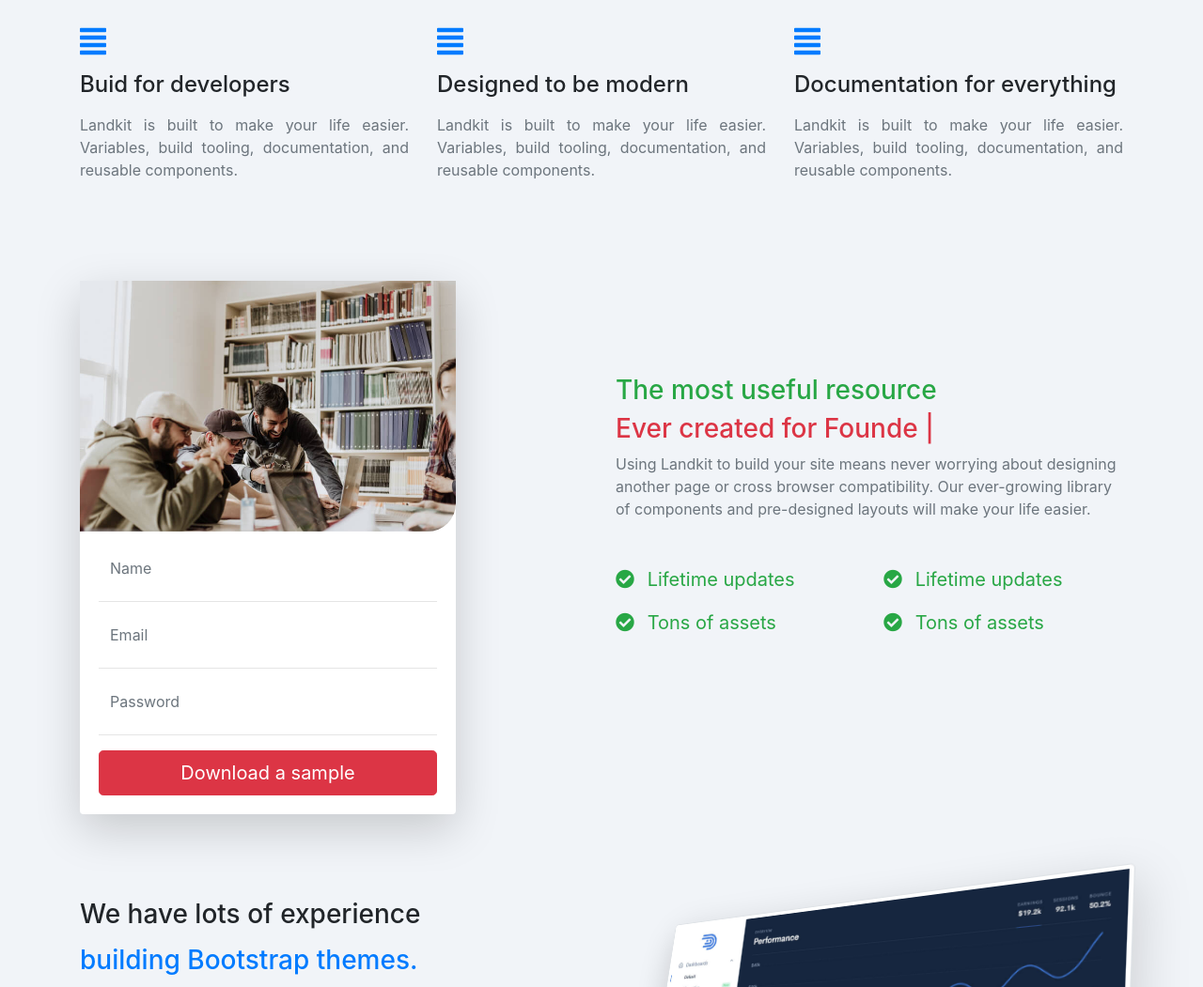
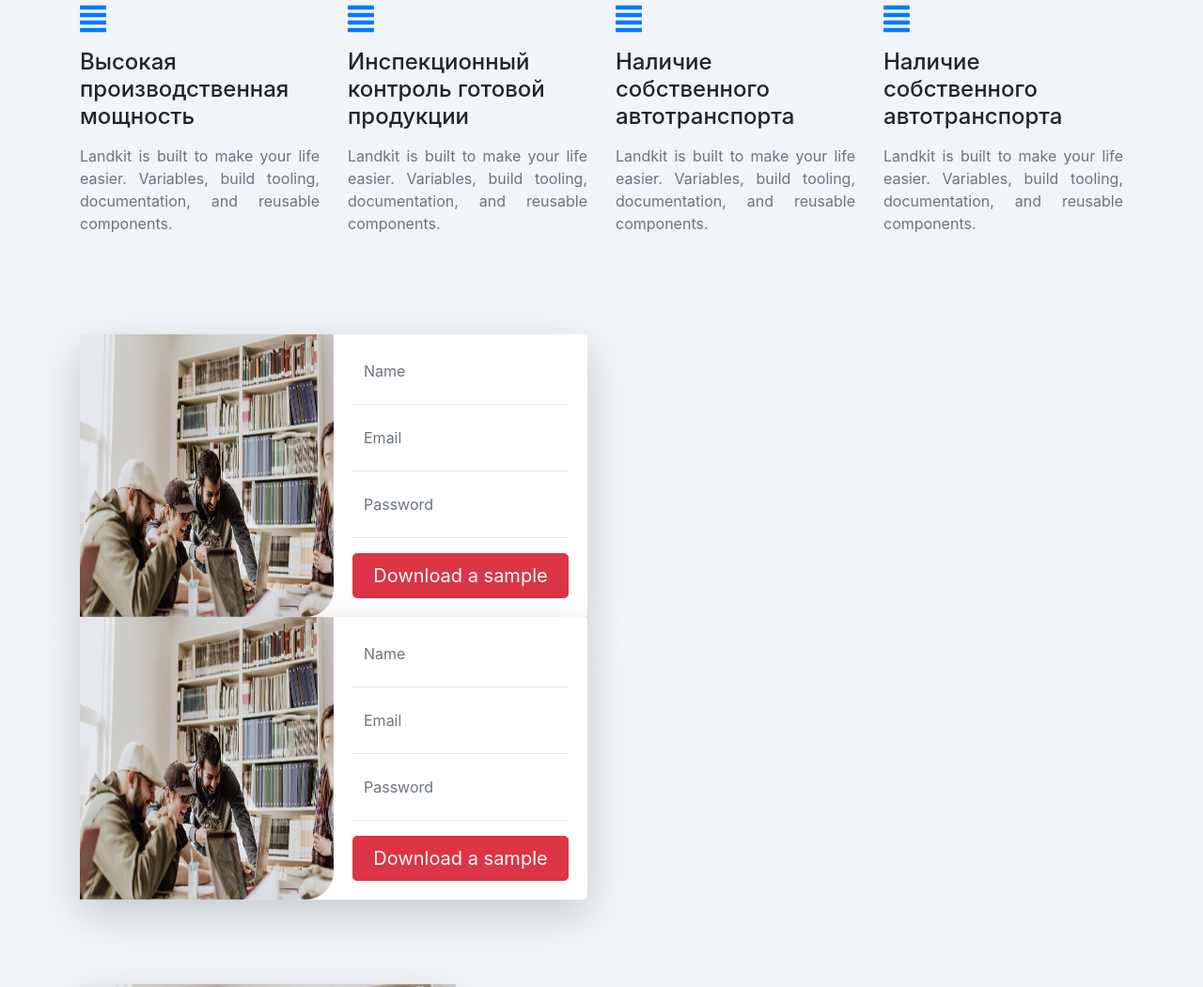
Before and after one commit to artmyseo/zzbmk, a plain HTML site: page index.html in a window 1280 px wide. Shown: the part 632-1683 px from the top of the page at 94% size. Drawn offline with nearby package versions, Linux system fonts and the light colour scheme.

Commit message:
2109fixed

```diff
--- a/index.html
+++ b/index.html
@@ -1,5 +1,5 @@
 <!DOCTYPE html>
-<html lang="en">
+<html lang="ru">
 <head>
   <meta charset="UTF-8">
   <meta name="viewport" content="width=device-width, initial-scale=1.0">
@@ -11,7 +11,7 @@
   <link rel="stylesheet" href="https://cdnjs.cloudflare.com/ajax/libs/twitter-bootstrap/4.3.1/css/bootstrap.min.css">
   <link rel="stylesheet" href="https://use.fontawesome.com/releases/v5.7.2/css/all.css">
   <link rel="stylesheet" href="style.css">
-  <title>Landkit</title>
+  <title>Завод ЖБМК Протвино</title>
 </head>
 <body>
   <!---------------------------------Navigation Starts---------------------------------->
@@ -29,7 +29,7 @@
 
 
 
-  <nav class="navbar navbar-expand-lg navbar-light padding">
+  <nav class="navbar navbar-expand-lg navbar-light">
 
     <div class="container mt-3">
 
@@ -256,7 +256,7 @@
 
       </div>
 
-      <button class="btn btn-primary btn-top btn-lg d-none d-lg-block" type="submit">Buy now</button>
+      <button class="btn btn-primary btn-top btn-lg d-none d-lg-block" type="submit">Обратный звонок</button>
 
 
     </div>
@@ -270,9 +270,11 @@
 
   <!----------------------Banner section satrts----------------------------------->
 
+  <div class="banner mb-5">
+
   <div class="container padding">
 
-    <div class="banner">
+
 
       <div class="row">
 
@@ -324,12 +326,13 @@
 
       <div class="row">
 
-        <div class="col-12 col-lg-4">
+        <div class="col-12 col-lg-3">
           <div class="three-column-left" data-aos="fade-up" data-aos-offset="50" data-aos-delay="1000"
             data-aos-duration="1000" data-aos-easing="ease-in-out" data-aos-mirror="false" data-aos-once="true"
             data-aos-anchor-placement="center-bottom">
             <i class="fas fa-align-justify fa-2x text-primary mb-3"></i>
-            <h4 class="mb-3">Buid for developers</h4>
+            <h4 class="mb-3">
+              Высокая производственная мощность</h4>
             <p class="text-justify text-muted">Landkit is built to make your life easier. Variables, build tooling,
               documentation,
               and reusable components.</p>
@@ -340,12 +343,12 @@
 
 
 
-        <div class="col-12 col-lg-4">
+        <div class="col-12 col-lg-3">
           <div class="three-column-left" data-aos="fade-up" data-aos-offset="50" data-aos-delay="1000"
             data-aos-duration="1000" data-aos-easing="ease-in-out" data-aos-mirror="false" data-aos-once="true"
             data-aos-anchor-placement="center-bottom">
             <i class="fas fa-align-justify fa-2x text-primary mb-3"></i>
-            <h4 class="mb-3">Designed to be modern</h4>
+            <h4 class="mb-3">Инспекционный контроль готовой продукции</h4>
             <p class="text-justify text-muted">Landkit is built to make your life easier. Variables, build tooling,
               documentation,
               and reusable components.</p>
@@ -355,13 +358,29 @@
         </div>
 
 
-        <div class="col-12 col-lg-4">
+        <div class="col-12 col-lg-3">
 
           <div class="three-column-left" data-aos="fade-up" data-aos-offset="50" data-aos-delay="1000"
             data-aos-duration="1000" data-aos-easing="ease-in-out" data-aos-mirror="false" data-aos-once="true"
             data-aos-anchor-placement="center-bottom">
             <i class="fas fa-align-justify fa-2x text-primary mb-3"></i>
-            <h4 class="mb-3">Documentation for everything</h4>
+            <h4 class="mb-3">Наличие собственного автотранспорта</h4>
+            <p class="text-justify text-muted">Landkit is built to make your life easier. Variables, build tooling,
+              documentation,
+              and reusable components.</p>
+          </div>
+
+        </div>
+
+
+
+        <div class="col-12 col-lg-3">
+
+          <div class="three-column-left" data-aos="fade-up" data-aos-offset="50" data-aos-delay="1000"
+            data-aos-duration="1000" data-aos-easing="ease-in-out" data-aos-mirror="false" data-aos-once="true"
+            data-aos-anchor-placement="center-bottom">
+            <i class="fas fa-align-justify fa-2x text-primary mb-3"></i>
+            <h4 class="mb-3">Наличие собственного автотранспорта</h4>
             <p class="text-justify text-muted">Landkit is built to make your life easier. Variables, build tooling,
               documentation,
               and reusable components.</p>
@@ -377,6 +396,76 @@
   </div>
 
   <!------------------------------------------Three column section Ends------------------->
+
+
+
+<div class="container padding">
+      <div class="row">
+        <div class="col-12 col-lg-6">
+
+          <div class="typed-left" data-aos="fade-right" data-aos-offset="100" data-aos-delay="0" data-aos-duration="1000"
+          data-aos-easing="ease-in-out" data-aos-mirror="false" data-aos-once="true"
+          data-aos-anchor-placement="top-center">
+          <div class="card card-row shadow-lg border-0">
+            <img src="img/photo-2.jpg" alt="" class="card-img-top img-fluid" style="border-radius: 0 0 30px 0">
+
+            <div class="card-body">
+
+              <form action="index.php">
+                <input type="text" name="name" id="name" placeholder="Name" class="form-control w-100 border-0 mb-1">
+                <hr>
+
+                <input type="text" name="email" id="email" placeholder="Email" class="form-control w-100 border-0 mb-1">
+                <hr>
+
+                <input type="password" name="pass" id="pass" placeholder="Password"
+                  class="form-control w-100 border-0 mb-3">
+                <hr>
+
+              </form>
+
+              <button type="submit" class="btn btn-lg w-100 btn-danger p-2">Download a sample</button>
+
+            </div>
+
+          </div>
+
+
+          <div class="typed-left" data-aos="fade-right" data-aos-offset="100" data-aos-delay="0" data-aos-duration="1000"
+          data-aos-easing="ease-in-out" data-aos-mirror="false" data-aos-once="true"
+          data-aos-anchor-placement="top-center">
+          <div class="card card-row shadow-lg border-0">
+            <img src="img/photo-2.jpg" alt="" class="card-img-top img-fluid" style="border-radius: 0 0 30px 0">
+
+            <div class="card-body">
+
+              <form action="index.php">
+                <input type="text" name="name" id="name" placeholder="Name" class="form-control w-100 border-0 mb-1">
+                <hr>
+
+                <input type="text" name="email" id="email" placeholder="Email" class="form-control w-100 border-0 mb-1">
+                <hr>
+
+                <input type="password" name="pass" id="pass" placeholder="Password"
+                  class="form-control w-100 border-0 mb-3">
+                <hr>
+
+              </form>
+
+              <button type="submit" class="btn btn-lg w-100 btn-danger p-2">Download a sample</button>
+
+            </div>
+
+          </div>
+
+        </div>
+
+        </div>
+      </div> <!-- / .row -->
+    </div> <!-- / .container -->
+
+
+</div>
 
 
   <!-----------------------------------------------Type Script column starts------------------------------>
--- a/style.css
+++ b/style.css
@@ -71,12 +71,20 @@ body{
 
 }
 .banner_right{
-    background-image: url(img/illustration-2.png);
+/*    background-image: url(img/main-cuted-2.jpg);
     width: 100%;
     height: 400px;
     background-position: center;
     background-size: cover;
-    border-radius: 90px 110px;
+    border-radius: 90px 110px; */
+}
+
+.banner{
+    background-image: url(img/main-cuted-2.jpg);
+    width: 100%;
+    height: 500px;
+    background-position: center;
+    background-size: cover;
 }
 
 .two-right{
@@ -164,12 +172,16 @@ body{
 
 /*----------------------Flickity Options Ends----------*/
 
+.card-row{
+    flex-direction: row;
+}
 
 
-
-
-
-
+.card-row .card-img-top {
+    width: 50%;
+    border-top-left-radius: calc(.25rem - 1px);
+    border-top-right-radius: calc(.25rem - 1px);
+}
 
 
 
```
Also changed, not shown: img/main-cuted-2.jpg (added).
